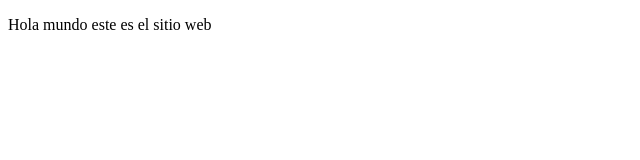
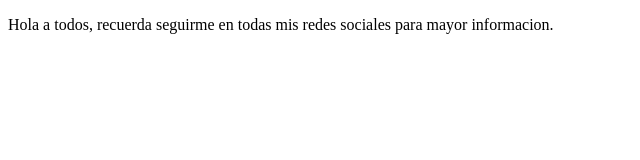
Before and after one commit to genny2010/proyectoCursoPrework, a plain HTML site: page index.html in a window 1280 px wide. Shown: the whole page, without its empty margins (0-640 px from the left). Drawn offline with Linux system fonts and the light colour scheme.

Commit message:
cambios agregar sitio web

```diff
--- a/index.html
+++ b/index.html
@@ -8,7 +8,7 @@
 </head>
 <body>
    <p>
-       Hola mundo este es el sitio web
+       Hola a todos, recuerda seguirme en todas mis redes sociales para mayor informacion.
    </p>
 </body>
 </html>
```
